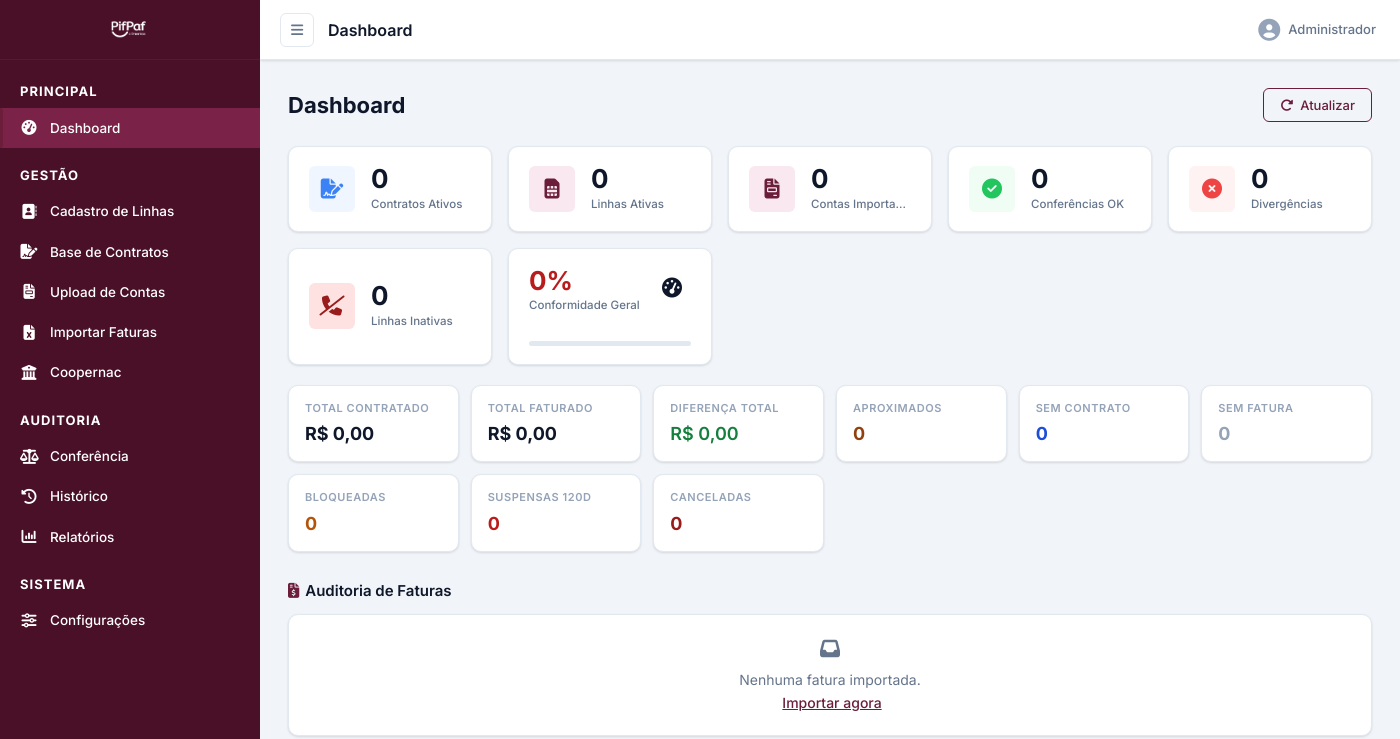
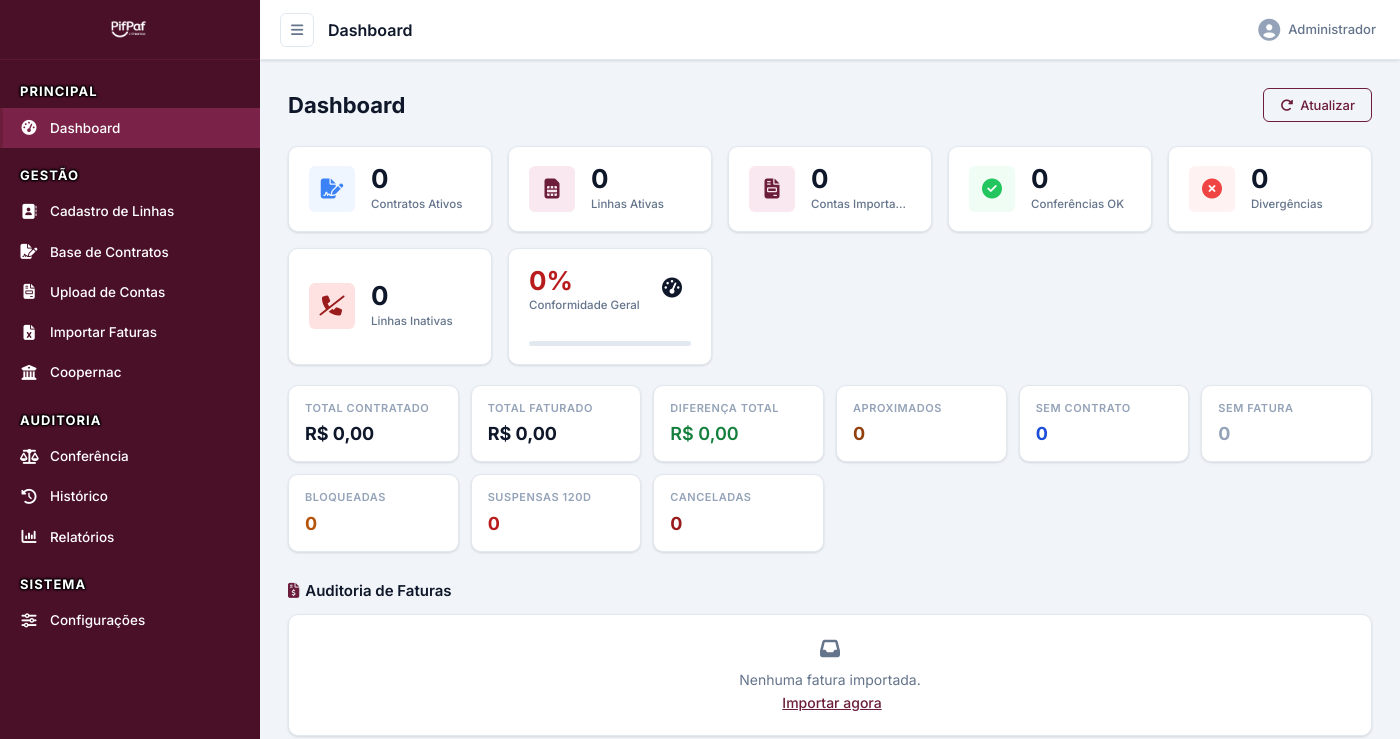
Before and after one commit to tmkinf-ops/vivo-analise, a Flask app: page / in a window 1400 px wide. Shown: the top 739 px of the page. Run offline with Flask 3, Linux system fonts and the light colour scheme; data that the repository does not hold is empty; some libraries are stand-ins or nearby versions.

Commit message:
Sidebar: labels das seções brancas com contorno preto

```diff
--- a/static/css/style.css
+++ b/static/css/style.css
@@ -160,6 +160,7 @@ img { max-width: 100%; }
   text-transform: uppercase;
   letter-spacing: .08em;
   color: #fff;
+  text-shadow: 1px 1px 2px #000, -1px -1px 2px #000, 1px -1px 2px #000, -1px 1px 2px #000;
   padding: 10px 20px 6px;
   white-space: nowrap;
 }
```
